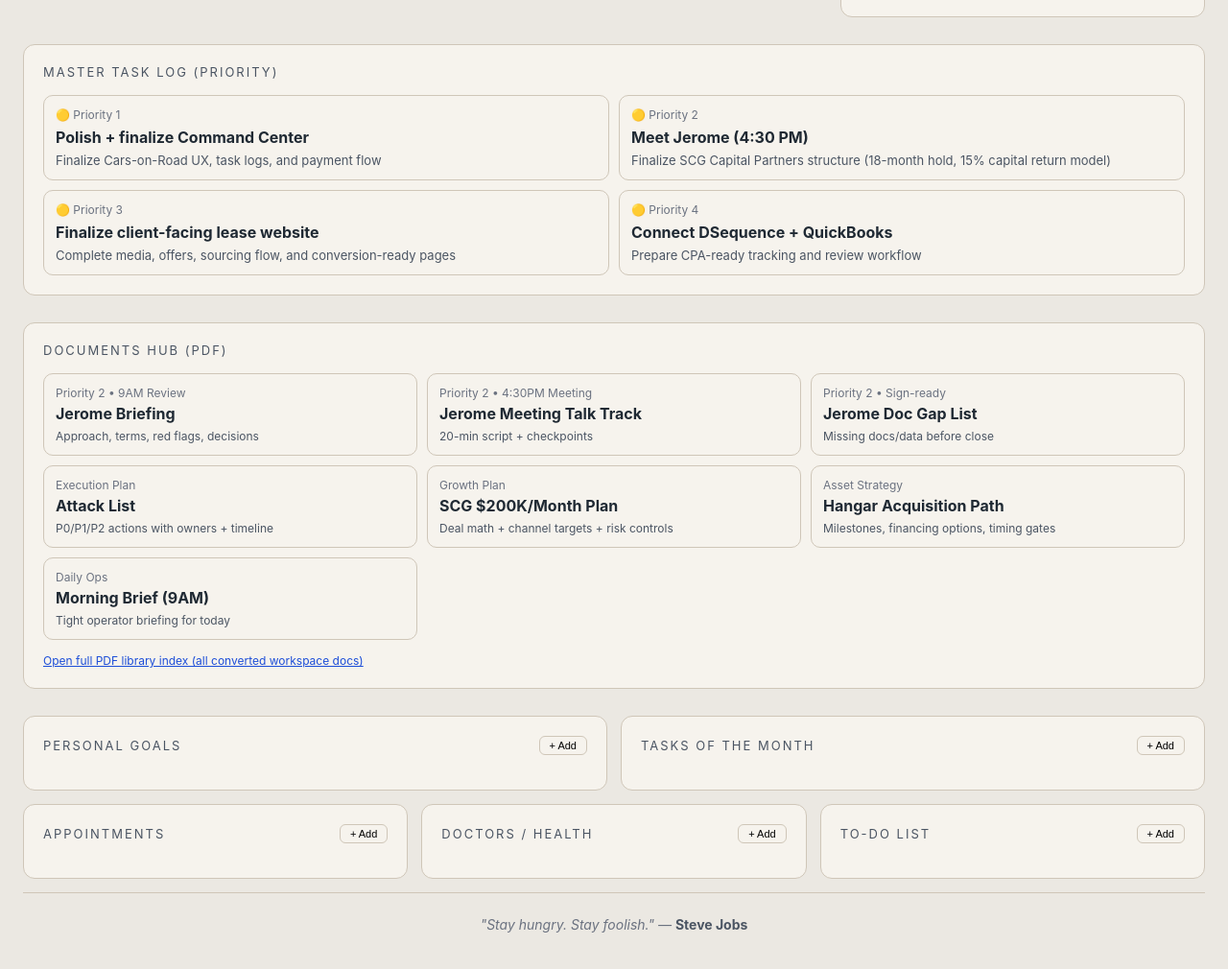
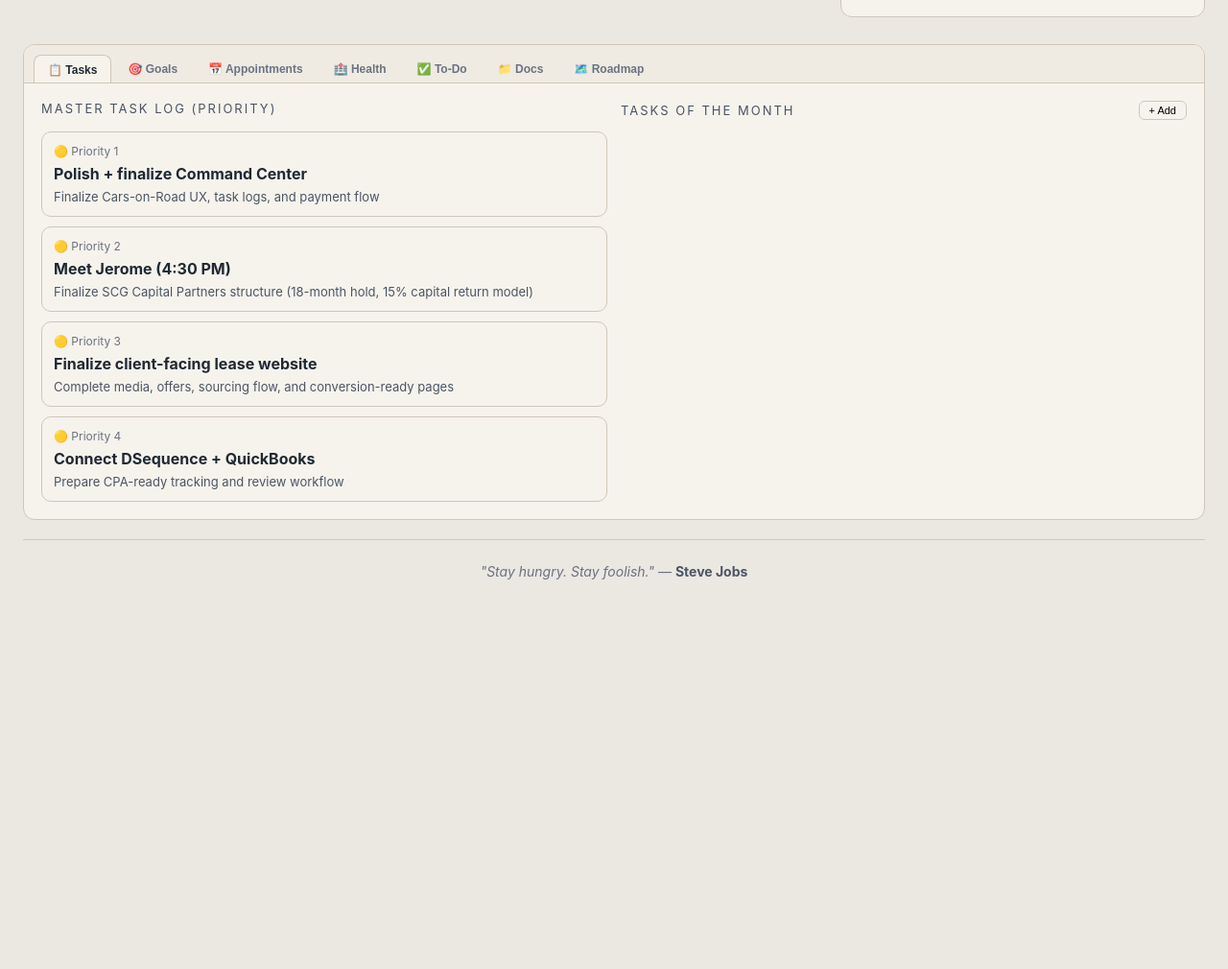
Before and after one commit to stradacorsagroup-art/scg-command-center-1772499933, a website: page index.html in a window 1280 px wide. Shown: the part 1739-2749 px from the top of the page at 96% size. After the commit the page ends 2391 px from the top, so only its background shows below. Drawn offline with nearby package versions, Linux system fonts and the light colour scheme.

Commit message:
Combine all bottom sections into single tabbed panel (7 tabs)

```diff
--- a/index.html
+++ b/index.html
@@ -428,6 +428,14 @@
 
         .phase-text span { color: var(--text-dim); font-size: 12px; }
 
+        /* TABBED BOTTOM PANEL */
+        .tabbed-panel { background:var(--surface); border:1px solid var(--border); border-radius:12px; margin-bottom:20px; overflow:hidden; }
+        .tab-bar { display:flex; gap:2px; padding:10px 10px 0; border-bottom:1px solid var(--border); background:var(--surface-2); overflow-x:auto; }
+        .tab-btn { flex-shrink:0; padding:7px 14px; font-size:12px; font-weight:600; border:1px solid transparent; border-bottom:none; border-radius:8px 8px 0 0; background:transparent; color:var(--text-muted); cursor:pointer; transition:all .15s; }
+        .tab-btn:hover { background:var(--surface); color:var(--text); }
+        .tab-btn.active { background:var(--surface); color:var(--text); border-color:var(--border); border-bottom-color:var(--surface); margin-bottom:-1px; }
+        .tab-pane { display:none; padding:18px; }
+        .tab-pane.active { display:block; }
         /* PERSONAL OPS ITEMS */
         .ops-item { display:flex; align-items:flex-start; gap:10px; padding:9px 0; border-bottom:1px solid var(--border); font-size:13px; }
         .ops-item:last-child { border-bottom:none; }
@@ -832,62 +840,37 @@
         </div>
     </div>
 
-    <!-- PRIORITY MASTER TASK LOG -->
-    <div class="task-log" id="priorityTaskLog">
-        <div class="section-title">Master Task Log (Priority)</div>
-        <div id="priorityTaskList" style="display:grid;grid-template-columns:repeat(2,minmax(260px,1fr));gap:10px"></div>
-    </div>
-
-    <!-- DOCUMENTS HUB -->
-    <div class="task-log" id="documentsHub" style="margin-top:14px;">
-        <div class="section-title">Documents Hub (PDF)</div>
-        <div style="display:grid;grid-template-columns:repeat(3,minmax(240px,1fr));gap:10px">
-            <a href="./docs-pdf/BRIEFING_JEROME_2026-03-03.md.pdf" target="_blank" style="text-decoration:none;color:inherit;border:1px solid var(--border);background:var(--surface);border-radius:10px;padding:12px;display:block">
-                <div style="font-size:12px;color:var(--text-muted)">Priority 2 • 9AM Review</div>
-                <div style="font-weight:700;margin-top:4px">Jerome Briefing</div>
-                <div style="font-size:12px;color:var(--text-dim);margin-top:6px">Approach, terms, red flags, decisions</div>
-            </a>
-            <a href="./docs-pdf/JEROME_MEETING_TALKTRACK_2026-03-03.md.pdf" target="_blank" style="text-decoration:none;color:inherit;border:1px solid var(--border);background:var(--surface);border-radius:10px;padding:12px;display:block">
-                <div style="font-size:12px;color:var(--text-muted)">Priority 2 • 4:30PM Meeting</div>
-                <div style="font-weight:700;margin-top:4px">Jerome Meeting Talk Track</div>
-                <div style="font-size:12px;color:var(--text-dim);margin-top:6px">20-min script + checkpoints</div>
-            </a>
-            <a href="./docs-pdf/JEROME_DOC_GAPLIST_2026-03-03.md.pdf" target="_blank" style="text-decoration:none;color:inherit;border:1px solid var(--border);background:var(--surface);border-radius:10px;padding:12px;display:block">
-                <div style="font-size:12px;color:var(--text-muted)">Priority 2 • Sign-ready</div>
-                <div style="font-weight:700;margin-top:4px">Jerome Doc Gap List</div>
-                <div style="font-size:12px;color:var(--text-dim);margin-top:6px">Missing docs/data before close</div>
-            </a>
-            <a href="./docs-pdf/ATTACK_LIST_2026-03-03.md.pdf" target="_blank" style="text-decoration:none;color:inherit;border:1px solid var(--border);background:var(--surface);border-radius:10px;padding:12px;display:block">
-                <div style="font-size:12px;color:var(--text-muted)">Execution Plan</div>
-                <div style="font-weight:700;margin-top:4px">Attack List</div>
-                <div style="font-size:12px;color:var(--text-dim);margin-top:6px">P0/P1/P2 actions with owners + timeline</div>
-            </a>
-            <a href="./docs-pdf/SCG_200K_MONTH_PLAN.md.pdf" target="_blank" style="text-decoration:none;color:inherit;border:1px solid var(--border);background:var(--surface);border-radius:10px;padding:12px;display:block">
-                <div style="font-size:12px;color:var(--text-muted)">Growth Plan</div>
-                <div style="font-weight:700;margin-top:4px">SCG $200K/Month Plan</div>
-                <div style="font-size:12px;color:var(--text-dim);margin-top:6px">Deal math + channel targets + risk controls</div>
-            </a>
-            <a href="./docs-pdf/HANGAR_ACQUISITION_PATH.md.pdf" target="_blank" style="text-decoration:none;color:inherit;border:1px solid var(--border);background:var(--surface);border-radius:10px;padding:12px;display:block">
-                <div style="font-size:12px;color:var(--text-muted)">Asset Strategy</div>
-                <div style="font-weight:700;margin-top:4px">Hangar Acquisition Path</div>
-                <div style="font-size:12px;color:var(--text-dim);margin-top:6px">Milestones, financing options, timing gates</div>
-            </a>
-            <a href="./docs-pdf/MORNING_BRIEF_9AM_2026-03-03.md.pdf" target="_blank" style="text-decoration:none;color:inherit;border:1px solid var(--border);background:var(--surface);border-radius:10px;padding:12px;display:block">
-                <div style="font-size:12px;color:var(--text-muted)">Daily Ops</div>
-                <div style="font-weight:700;margin-top:4px">Morning Brief (9AM)</div>
-                <div style="font-size:12px;color:var(--text-dim);margin-top:6px">Tight operator briefing for today</div>
-            </a>
+    <!-- TABBED BOTTOM PANEL -->
+    <div class="tabbed-panel">
+      <div class="tab-bar">
+        <button class="tab-btn active" onclick="switchTab('tab-tasks')">📋 Tasks</button>
+        <button class="tab-btn" onclick="switchTab('tab-goals')">🎯 Goals</button>
+        <button class="tab-btn" onclick="switchTab('tab-appointments')">📅 Appointments</button>
+        <button class="tab-btn" onclick="switchTab('tab-health')">🏥 Health</button>
+        <button class="tab-btn" onclick="switchTab('tab-todo')">✅ To-Do</button>
+        <button class="tab-btn" onclick="switchTab('tab-docs')">📁 Docs</button>
+        <button class="tab-btn" onclick="switchTab('tab-roadmap')">🗺️ Roadmap</button>
+      </div>
+
+      <!-- TASKS TAB -->
+      <div class="tab-pane active" id="tab-tasks">
+        <div style="display:grid;grid-template-columns:1fr 1fr;gap:14px">
+          <div>
+            <div class="section-title">Master Task Log (Priority)</div>
+            <div id="priorityTaskList" style="display:grid;grid-template-columns:1fr;gap:10px"></div>
+          </div>
+          <div>
+            <div class="section-title" style="display:flex;justify-content:space-between;align-items:center">
+              Tasks of the Month
+              <button onclick="addMonthTask()" style="font-size:11px;padding:3px 10px;border:1px solid var(--border);background:var(--surface);border-radius:6px;cursor:pointer">+ Add</button>
+            </div>
+            <div id="monthTasksEl"></div>
+          </div>
         </div>
-        <div style="margin-top:10px">
-          <a href="./docs-pdf/index.json" target="_blank" style="font-size:12px;color:var(--blue)">Open full PDF library index (all converted workspace docs)</a>
-        </div>
-    </div>
-
-    <!-- BOTTOM HALF: PERSONAL OPS -->
-    <div style="display:grid;grid-template-columns:1fr 1fr;gap:14px;margin-bottom:14px">
-
-      <!-- PERSONAL GOALS -->
-      <div class="task-log" style="margin:0">
+      </div>
+
+      <!-- GOALS TAB -->
+      <div class="tab-pane" id="tab-goals">
         <div class="section-title" style="display:flex;justify-content:space-between;align-items:center">
           Personal Goals
           <button onclick="addGoal()" style="font-size:11px;padding:3px 10px;border:1px solid var(--border);background:var(--surface);border-radius:6px;cursor:pointer">+ Add</button>
@@ -895,29 +878,17 @@
         <div id="goalsListEl"></div>
       </div>
 
-      <!-- TASKS OF THE MONTH -->
-      <div class="task-log" style="margin:0">
+      <!-- APPOINTMENTS TAB -->
+      <div class="tab-pane" id="tab-appointments">
         <div class="section-title" style="display:flex;justify-content:space-between;align-items:center">
-          Tasks of the Month
-          <button onclick="addMonthTask()" style="font-size:11px;padding:3px 10px;border:1px solid var(--border);background:var(--surface);border-radius:6px;cursor:pointer">+ Add</button>
-        </div>
-        <div id="monthTasksEl"></div>
-      </div>
-    </div>
-
-    <div style="display:grid;grid-template-columns:1fr 1fr 1fr;gap:14px;margin-bottom:14px">
-
-      <!-- APPOINTMENTS / BOOKINGS -->
-      <div class="task-log" style="margin:0">
-        <div class="section-title" style="display:flex;justify-content:space-between;align-items:center">
-          Appointments
+          Appointments &amp; Bookings
           <button onclick="addAppointment()" style="font-size:11px;padding:3px 10px;border:1px solid var(--border);background:var(--surface);border-radius:6px;cursor:pointer">+ Add</button>
         </div>
         <div id="appointmentsEl"></div>
       </div>
 
-      <!-- DOCTORS / HEALTH -->
-      <div class="task-log" style="margin:0">
+      <!-- HEALTH TAB -->
+      <div class="tab-pane" id="tab-health">
         <div class="section-title" style="display:flex;justify-content:space-between;align-items:center">
           Doctors / Health
           <button onclick="addDoctor()" style="font-size:11px;padding:3px 10px;border:1px solid var(--border);background:var(--surface);border-radius:6px;cursor:pointer">+ Add</button>
@@ -925,13 +896,51 @@
         <div id="doctorsEl"></div>
       </div>
 
-      <!-- TO-DO LIST -->
-      <div class="task-log" style="margin:0">
+      <!-- TO-DO TAB -->
+      <div class="tab-pane" id="tab-todo">
         <div class="section-title" style="display:flex;justify-content:space-between;align-items:center">
           To-Do List
           <button onclick="addTodo()" style="font-size:11px;padding:3px 10px;border:1px solid var(--border);background:var(--surface);border-radius:6px;cursor:pointer">+ Add</button>
         </div>
         <div id="todosEl"></div>
+      </div>
+
+      <!-- DOCS TAB -->
+      <div class="tab-pane" id="tab-docs">
+        <div class="section-title">Documents Hub</div>
+        <div style="display:grid;grid-template-columns:repeat(3,minmax(220px,1fr));gap:10px">
+            <a href="./docs-pdf/BRIEFING_JEROME_2026-03-03.md.pdf" target="_blank" style="text-decoration:none;color:inherit;border:1px solid var(--border);background:var(--surface);border-radius:10px;padding:12px;display:block">
+                <div style="font-size:12px;color:var(--text-muted)">Priority 2 • 9AM Review</div>
+                <div style="font-weight:700;margin-top:4px">Jerome Briefing</div>
+            </a>
+            <a href="./docs-pdf/JEROME_MEETING_TALKTRACK_2026-03-03.md.pdf" target="_blank" style="text-decoration:none;color:inherit;border:1px solid var(--border);background:var(--surface);border-radius:10px;padding:12px;display:block">
+                <div style="font-size:12px;color:var(--text-muted)">Priority 2 • 4:30PM Meeting</div>
+                <div style="font-weight:700;margin-top:4px">Jerome Talk Track</div>
+            </a>
+            <a href="./docs-pdf/SCG_200K_MONTH_PLAN.md.pdf" target="_blank" style="text-decoration:none;color:inherit;border:1px solid var(--border);background:var(--surface);border-radius:10px;padding:12px;display:block">
+                <div style="font-size:12px;color:var(--text-muted)">Growth Plan</div>
+                <div style="font-weight:700;margin-top:4px">SCG $200K/Month Plan</div>
+            </a>
+            <a href="./docs-pdf/ATTACK_LIST_2026-03-03.md.pdf" target="_blank" style="text-decoration:none;color:inherit;border:1px solid var(--border);background:var(--surface);border-radius:10px;padding:12px;display:block">
+                <div style="font-size:12px;color:var(--text-muted)">Execution Plan</div>
+                <div style="font-weight:700;margin-top:4px">Attack List</div>
+            </a>
+            <a href="./docs-pdf/HANGAR_ACQUISITION_PATH.md.pdf" target="_blank" style="text-decoration:none;color:inherit;border:1px solid var(--border);background:var(--surface);border-radius:10px;padding:12px;display:block">
+                <div style="font-size:12px;color:var(--text-muted)">Asset Strategy</div>
+                <div style="font-weight:700;margin-top:4px">Hangar Acquisition Path</div>
+            </a>
+        </div>
+      </div>
+
+      <!-- ROADMAP TAB -->
+      <div class="tab-pane" id="tab-roadmap">
+        <div class="section-title">Long-Term Roadmap</div>
+        <div class="vision" style="border:none;padding:0;background:none">
+            <div class="vision-phase"><div class="phase-marker active"></div><div class="phase-text"><strong>Phase 1 — Foundation</strong><span>Mar 2026 • Jerome + LLC + Site + First 5 deals</span></div></div>
+            <div class="vision-phase"><div class="phase-marker future"></div><div class="phase-text"><strong>Phase 2 — Fleet Scale</strong><span>Q2 2026 • 15-20 cars, paid ads, VA hired, CPA locked</span></div></div>
+            <div class="vision-phase"><div class="phase-marker future"></div><div class="phase-text"><strong>Phase 3 — Motor Envy</strong><span>Q4 2026 • Brand launch, hangar facility, lounge concept</span></div></div>
+            <div class="vision-phase"><div class="phase-marker future"></div><div class="phase-text"><strong>Phase 4 — Platform</strong><span>2027+ • Jet charters, membership app, equity fund at scale</span></div></div>
+        </div>
       </div>
     </div>
 
@@ -1566,6 +1575,15 @@ function formatDate(dateStr) {
     return `${months[d.getMonth()]} ${d.getDate()}`;
 }
 
+// ========== TABBED PANEL ==========
+function switchTab(id) {
+  document.querySelectorAll('.tab-pane').forEach(p => p.classList.remove('active'));
+  document.querySelectorAll('.tab-btn').forEach(b => b.classList.remove('active'));
+  document.getElementById(id).classList.add('active');
+  const idx = ['tab-tasks','tab-goals','tab-appointments','tab-health','tab-todo','tab-docs','tab-roadmap'].indexOf(id);
+  document.querySelectorAll('.tab-btn')[idx].classList.add('active');
+}
+
 // ========== PERSONAL OPS ==========
 const OPS_KEY = 'scg_personal_ops_v1';
 function loadOps() { try { return JSON.parse(localStorage.getItem(OPS_KEY) || '{}'); } catch { return {}; } }
```
